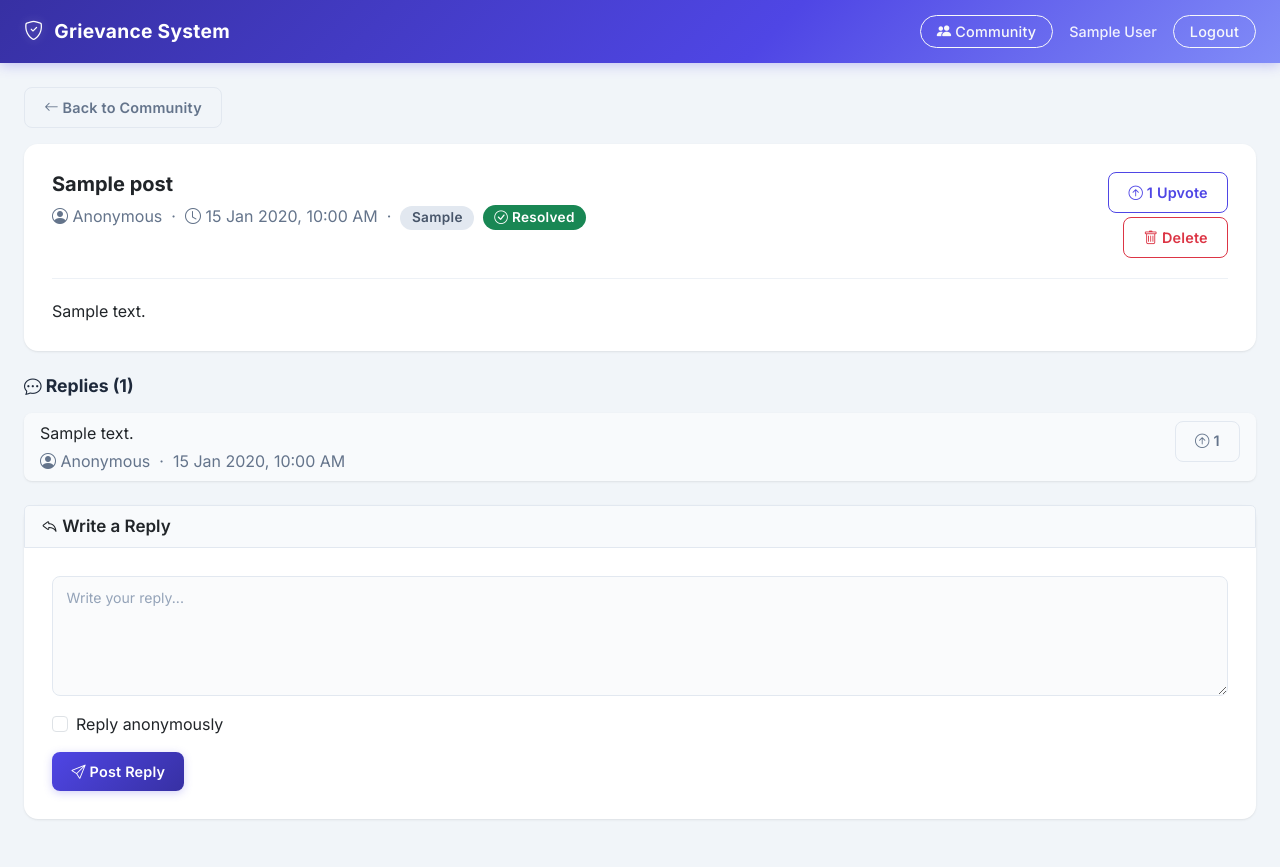
After one commit to Prabu-Kumar00/mini-project, a Flask app: page /community/post/1 in a window 1280 px wide. The commit adds this page. Run offline with Flask 3, Linux system fonts and the light colour scheme; a user stored in the database is signed in; tables that the repository leaves empty hold one stand-in row (values such as "Sample post").

Commit message:
Add community forum with upvote protection and staff registration fix

```diff
--- a/app.py
+++ b/app.py
@@ -6,6 +6,7 @@ from routes.auth import auth
 from routes.student import student
 from routes.coordinator import coordinator
 from routes.admin import admin
+from routes.community import community
 import config, os
 
 # ✅ STEP 1 — Create app FIRST
@@ -54,6 +55,7 @@ app.register_blueprint(auth)
 app.register_blueprint(student)
 app.register_blueprint(coordinator)
 app.register_blueprint(admin)
+app.register_blueprint(community)
 
 with app.app_context():
     db.create_all()
--- /dev/null
+++ b/routes/community.py
@@ -0,0 +1,135 @@
+from flask import Blueprint, render_template, request, redirect, url_for, flash
+from flask_login import login_required, current_user
+from models import db, CommunityPost, CommunityReply, PostUpvote, ReplyUpvote
+from datetime import datetime
+
+community = Blueprint("community", __name__)
+
+
+@community.route("/community")
+@login_required
+def index():
+    category = request.args.get("category", "all")
+    search = request.args.get("search", "")
+    query = CommunityPost.query
+    if category != "all":
+        query = query.filter_by(category=category)
+    if search:
+        query = query.filter(
+            CommunityPost.title.ilike(f"%{search}%") |
+            CommunityPost.content.ilike(f"%{search}%")
+        )
+    posts = query.order_by(CommunityPost.created_at.desc()).all()
+    return render_template("community/index.html", posts=posts,
+                           category=category, search=search)
+
+
+@community.route("/community/new", methods=["GET", "POST"])
+@login_required
+def new_post():
+    if request.method == "POST":
+        title = request.form.get("title", "").strip()
+        content = request.form.get("content", "").strip()
+        category = request.form.get("category", "General")
+        is_anonymous = request.form.get("is_anonymous") == "on"
+        if not title or not content:
+            flash("Title and content are required!", "danger")
+            return redirect(url_for("community.new_post"))
+        post = CommunityPost(
+            title=title, content=content, category=category,
+            student_id=current_user.id, is_anonymous=is_anonymous
+        )
+        db.session.add(post)
+        db.session.commit()
+        flash("✅ Post created successfully!", "success")
+        return redirect(url_for("community.index"))
+    return render_template("community/new_post.html")
+
+
+@community.route("/community/post/<int:post_id>", methods=["GET", "POST"])
+@login_required
+def view_post(post_id):
+    post = CommunityPost.query.get_or_404(post_id)
+    if request.method == "POST":
+        content = request.form.get("content", "").strip()
+        is_anonymous = request.form.get("is_anonymous") == "on"
+        if not content:
+            flash("Reply cannot be empty!", "danger")
+            return redirect(url_for("community.view_post", post_id=post_id))
+        reply = CommunityReply(
+            content=content, post_id=post_id,
+            student_id=current_user.id, is_anonymous=is_anonymous
+        )
+        db.session.add(reply)
+        db.session.commit()
+        flash("✅ Reply added!", "success")
+        return redirect(url_for("community.view_post", post_id=post_id))
+
+    # Pass already-upvoted post IDs and reply IDs so template can grey out buttons
+    upvoted_post = PostUpvote.query.filter_by(
+        post_id=post_id, student_id=current_user.id
+    ).first()
+    upvoted_reply_ids = {
+        u.reply_id for u in ReplyUpvote.query.filter_by(student_id=current_user.id).all()
+    }
+    return render_template("community/view_post.html", post=post,
+                           upvoted_post=upvoted_post,
+                           upvoted_reply_ids=upvoted_reply_ids)
+
+
+@community.route("/community/upvote/<int:post_id>", methods=["POST"])
+@login_required
+def upvote_post(post_id):
+    post = CommunityPost.query.get_or_404(post_id)
+    already = PostUpvote.query.filter_by(
+        post_id=post_id, student_id=current_user.id
+    ).first()
+    if already:
+        flash("⚠️ You already upvoted this post!", "warning")
+    else:
+        db.session.add(PostUpvote(post_id=post_id, student_id=current_user.id))
+        post.upvotes += 1
+        db.session.commit()
+    return redirect(url_for("community.view_post", post_id=post_id))
+
+
+@community.route("/community/upvote/reply/<int:reply_id>", methods=["POST"])
+@login_required
+def upvote_reply(reply_id):
+    reply = CommunityReply.query.get_or_404(reply_id)
+    already = ReplyUpvote.query.filter_by(
+        reply_id=reply_id, student_id=current_user.id
+    ).first()
+    if already:
+        flash("⚠️ You already upvoted this reply!", "warning")
+    else:
+        db.session.add(ReplyUpvote(reply_id=reply_id, student_id=current_user.id))
+        reply.upvotes += 1
+        db.session.commit()
+    return redirect(url_for("community.view_post", post_id=reply.post_id))
+
+
+@community.route("/community/resolve/<int:post_id>", methods=["POST"])
+@login_required
+def resolve_post(post_id):
+    post = CommunityPost.query.get_or_404(post_id)
+    if post.student_id != current_user.id:
+        flash("You can only resolve your own posts!", "danger")
+        return redirect(url_for("community.view_post", post_id=post_id))
+    post.is_resolved = True
+    db.session.commit()
+    flash("✅ Post marked as resolved!", "success")
+    return redirect(url_for("community.view_post", post_id=post_id))
+
+
+@community.route("/community/delete/<int:post_id>", methods=["POST"])
+@login_required
+def delete_post(post_id):
+    post = CommunityPost.query.get_or_404(post_id)
+    if post.student_id != current_user.id:
+        flash("You can only delete your own posts!", "danger")
+        return redirect(url_for("community.index"))
+    db.session.delete(post)
+    db.session.commit()
+    flash("Post deleted.", "info")
+    return redirect(url_for("community.index"))
--- a/routes/coordinator.py
+++ b/routes/coordinator.py
@@ -1,10 +1,46 @@
 from flask import Blueprint, render_template, request, redirect, url_for, flash
 from flask_login import login_required, current_user
-from models import db, Grievance
+from models import db, Grievance, Staff
 from email_helper import send_grievance_update
 from datetime import datetime
 
 coordinator = Blueprint("coordinator", __name__)
+
+# ─── ROLE MAPPING — Gemini route_to → Staff.role in DB ────
+ROLE_MAP = {
+    "hod":           "hod",
+    "coe":           "coe",
+    "accounts":      "accounts",
+    "admin":         "admin",
+    "security":      "security",
+    "maintenance":   "maintenance",
+    "hostel_warden": "hostel_warden",
+    "discipline":    "discipline",
+}
+
+
+def find_staff_for_grievance(route_to, student_dept):
+    """Find the right Staff member based on route_to and student's department."""
+    role = ROLE_MAP.get(route_to.lower().strip(), "admin")
+
+    # HOD → match by department first
+    if role == "hod":
+        staff = Staff.query.filter_by(
+            role="hod",
+            department=student_dept,
+            is_active=True
+        ).first()
+        if staff:
+            return staff
+
+    # All other roles → find by role only
+    staff = Staff.query.filter_by(role=role, is_active=True).first()
+
+    # Final fallback → admin
+    if not staff:
+        staff = Staff.query.filter_by(role="admin", is_active=True).first()
+
+    return staff
 
 
 # ─── ROLE GUARD ───────────────────────────────────────────
@@ -22,10 +58,9 @@ def coordinator_required(f):
 # ─── COORDINATOR PANEL ────────────────────────────────────
 @coordinator.route("/coordinator")
 @login_required
-def dashboard():
-    grievances = Grievance.query.filter(
-        Grievance.status.in_(["Pending Approval", "Approved", "Rejected"])
-    ).order_by(Grievance.submitted_at.desc()).all()
+@coordinator_required
+def panel():
+    grievances = Grievance.query.order_by(Grievance.submitted_at.desc()).all()
     return render_template("coordinator/dashboard.html", grievances=grievances)
 
 
@@ -35,48 +70,49 @@ def dashboard():
 @coordinator_required
 def action(grievance_id):
     g = Grievance.query.get_or_404(grievance_id)
-    decision    = request.form.get("decision")       # "forward" / "decline"
-    reason      = request.form.get("reason", "")     # decline reason
-    forward_to  = request.form.get("forward_to", "") # HOD / Admin / Discipline
-
-    student = g.student  # get related student
+    decision = request.form.get("decision")
+    reason   = request.form.get("reason", "")
+    student  = g.student
 
     if decision == "forward":
-        # ✅ Update grievance
-        g.status       = "Approved"
-        g.forwarded_to = forward_to
-        g.action_by    = current_user.name
-        g.action_note  = f"Forwarded to {forward_to}"
-        g.action_at    = datetime.utcnow()
+        # ✅ Find correct Staff based on AI route + student department
+        assigned_staff = find_staff_for_grievance(
+            g.route_to or "admin",
+            student.department
+        )
+
+        g.status               = "Approved"
+        g.forwarded_to         = assigned_staff.name if assigned_staff else (g.route_to or "Admin")
+        g.assigned_to_staff_id = assigned_staff.id if assigned_staff else None
+        g.action_by            = current_user.name
+        g.action_note          = f"Forwarded to {g.forwarded_to}"
+        g.action_at            = datetime.utcnow()
         db.session.commit()
 
-        # ✅ Send email to student
         send_grievance_update(
-            student_email  = student.email,
-            student_name   = student.name,
-            staff_name     = current_user.name,
-            grievance_title= g.description or g.text[:60],
-            action         = "forwarded",
-            forwarded_to   = forward_to
+            student_email   = student.email,
+            student_name    = student.name,
+            staff_name      = current_user.name,
+            grievance_title = g.description or (g.text[:60] if g.text else "Grievance"),
+            action          = "forwarded",
+            forwarded_to    = g.forwarded_to
         )
-        flash(f"Grievance forwarded to {forward_to}. Student notified via email.", "success")
+        flash(f"✅ Grievance forwarded to {g.forwarded_to} ({(g.route_to or '').upper()}). Student notified.", "success")
 
     elif decision == "decline":
-        # ✅ Update grievance
-        g.status    = "Declined"
-        g.action_by = current_user.name
+        g.status      = "Rejected"
+        g.action_by   = current_user.name
         g.action_note = reason
-        g.action_at = datetime.utcnow()
+        g.action_at   = datetime.utcnow()
         db.session.commit()
 
-        # ✅ Send email to student
         send_grievance_update(
-            student_email  = student.email,
-            student_name   = student.name,
-            staff_name     = current_user.name,
-            grievance_title= g.description or g.text[:60],
-            action         = "declined",
-            reason         = reason
+            student_email   = student.email,
+            student_name    = student.name,
+            staff_name      = current_user.name,
+            grievance_title = g.description or (g.text[:60] if g.text else "Grievance"),
+            action          = "declined",
+            reason          = reason
         )
         flash("Grievance declined. Student notified via email.", "warning")
 
--- a/templates/base.html
+++ b/templates/base.html
@@ -8,7 +8,6 @@
   <link href="https://cdn.jsdelivr.net/npm/bootstrap@5.3.0/dist/css/bootstrap.min.css" rel="stylesheet">
   <link href="https://cdn.jsdelivr.net/npm/bootstrap-icons@1.11.0/font/bootstrap-icons.css" rel="stylesheet">
   <link rel="stylesheet" href="{{ url_for('static', filename='css/style.css') }}?v=2">
-
 </head>
 
 <body>
@@ -17,13 +16,16 @@
     <span class="navbar-brand fw-bold"><i class="bi bi-shield-check"></i> Grievance System</span>
     {% if current_user.is_authenticated %}
     <div class="d-flex align-items-center gap-3">
+      <a href="{{ url_for('community.index') }}" class="btn btn-outline-light btn-sm">
+        <i class="bi bi-people-fill"></i> Community
+      </a>
       <span class="text-white small">{{ current_user.name }}</span>
       <a href="{{ url_for('auth.logout') }}" class="btn btn-outline-light btn-sm">Logout</a>
     </div>
     {% endif %}
   </nav>
 
-  <div class="container-fluid px-4 mt-4"> {# ← change container to container-fluid px-4 #}
+  <div class="container-fluid px-4 mt-4">
     {% with messages = get_flashed_messages(with_categories=true) %}
     {% for category, message in messages %}
     <div class="alert alert-{{ category }} alert-dismissible fade show">
@@ -35,7 +37,6 @@
     {% block content %}{% endblock %}
   </div>
 
-
   <script src="https://cdn.jsdelivr.net/npm/bootstrap@5.3.0/dist/js/bootstrap.bundle.min.js"></script>
   <script src="{{ url_for('static', filename='js/main.js') }}"></script>
 </body>
--- /dev/null
+++ b/templates/community/view_post.html
@@ -0,0 +1,114 @@
+{% extends "base.html" %}
+{% block content %}
+
+<!-- Back Button -->
+<a href="{{ url_for('community.index') }}" class="btn btn-outline-secondary btn-sm mb-3">
+  <i class="bi bi-arrow-left"></i> Back to Community
+</a>
+
+<!-- Post Card -->
+<div class="card shadow-sm border-0 mb-4">
+  <div class="card-body">
+    <div class="d-flex justify-content-between align-items-start">
+      <div>
+        <h5 class="fw-bold">{{ post.title }}</h5>
+        <p class="text-muted small mb-2">
+          <i class="bi bi-person-circle"></i>
+          {{ "Anonymous" if post.is_anonymous else post.student.name }}
+          &nbsp;·&nbsp;
+          <i class="bi bi-clock"></i> {{ post.created_at.strftime('%d %b %Y, %I:%M %p') }}
+          &nbsp;·&nbsp;
+          <span class="badge bg-secondary">{{ post.category }}</span>
+          {% if post.is_resolved %}
+            <span class="badge bg-success ms-1"><i class="bi bi-check-circle"></i> Resolved</span>
+          {% endif %}
+        </p>
+      </div>
+
+      <!-- Actions -->
+      <div class="d-flex flex-column gap-1 align-items-end">
+        <!-- Upvote -->
+        <form method="POST" action="{{ url_for('community.upvote_post', post_id=post.id) }}">
+          <button class="btn btn-outline-primary btn-sm">
+            <i class="bi bi-arrow-up-circle"></i> {{ post.upvotes }} Upvote
+          </button>
+        </form>
+
+        {% if post.student_id == current_user.id %}
+          <!-- Resolve -->
+          {% if not post.is_resolved %}
+          <form method="POST" action="{{ url_for('community.resolve_post', post_id=post.id) }}">
+            <button class="btn btn-outline-success btn-sm">
+              <i class="bi bi-check-circle"></i> Mark Resolved
+            </button>
+          </form>
+          {% endif %}
+          <!-- Delete -->
+          <form method="POST" action="{{ url_for('community.delete_post', post_id=post.id) }}"
+                onsubmit="return confirm('Delete this post?')">
+            <button class="btn btn-outline-danger btn-sm">
+              <i class="bi bi-trash"></i> Delete
+            </button>
+          </form>
+        {% endif %}
+      </div>
+    </div>
+
+    <hr>
+    <p class="mb-0">{{ post.content }}</p>
+  </div>
+</div>
+
+<!-- Replies -->
+<h6 class="fw-bold mb-3"><i class="bi bi-chat-dots"></i> Replies ({{ post.replies|length }})</h6>
+
+{% if post.replies %}
+  {% for reply in post.replies %}
+  <div class="card mb-2 border-0 bg-light">
+    <div class="card-body py-2 px-3">
+      <div class="d-flex justify-content-between align-items-start">
+        <div>
+          <p class="mb-1">{{ reply.content }}</p>
+          <p class="text-muted small mb-0">
+            <i class="bi bi-person-circle"></i>
+            {{ "Anonymous" if reply.is_anonymous else reply.student.name }}
+            &nbsp;·&nbsp;
+            {{ reply.created_at.strftime('%d %b %Y, %I:%M %p') }}
+          </p>
+        </div>
+        <form method="POST" action="{{ url_for('community.upvote_reply', reply_id=reply.id) }}">
+          <button class="btn btn-outline-secondary btn-sm">
+            <i class="bi bi-arrow-up-circle"></i> {{ reply.upvotes }}
+          </button>
+        </form>
+      </div>
+    </div>
+  </div>
+  {% endfor %}
+{% else %}
+  <p class="text-muted small">No replies yet. Be the first to respond!</p>
+{% endif %}
+
+<!-- Reply Form -->
+<div class="card shadow-sm border-0 mt-4">
+  <div class="card-header bg-light fw-semibold">
+    <i class="bi bi-reply"></i> Write a Reply
+  </div>
+  <div class="card-body">
+    <form method="POST">
+      <div class="mb-3">
+        <textarea name="content" class="form-control" rows="3"
+                  placeholder="Write your reply..." required></textarea>
+      </div>
+      <div class="form-check mb-3">
+        <input class="form-check-input" type="checkbox" name="is_anonymous" id="anonReply">
+        <label class="form-check-label" for="anonReply">Reply anonymously</label>
+      </div>
+      <button type="submit" class="btn btn-primary btn-sm">
+        <i class="bi bi-send"></i> Post Reply
+      </button>
+    </form>
+  </div>
+</div>
+
+{% endblock %}
```
Also changed, not shown: gemini_helper.py (+17 -11 lines), models.py (+55 -6 lines), staff_register.py (+65 -5 lines), templates/community/index.html (added, +71 -0 lines), templates/community/new_post.html (added, +56 -0 lines).
